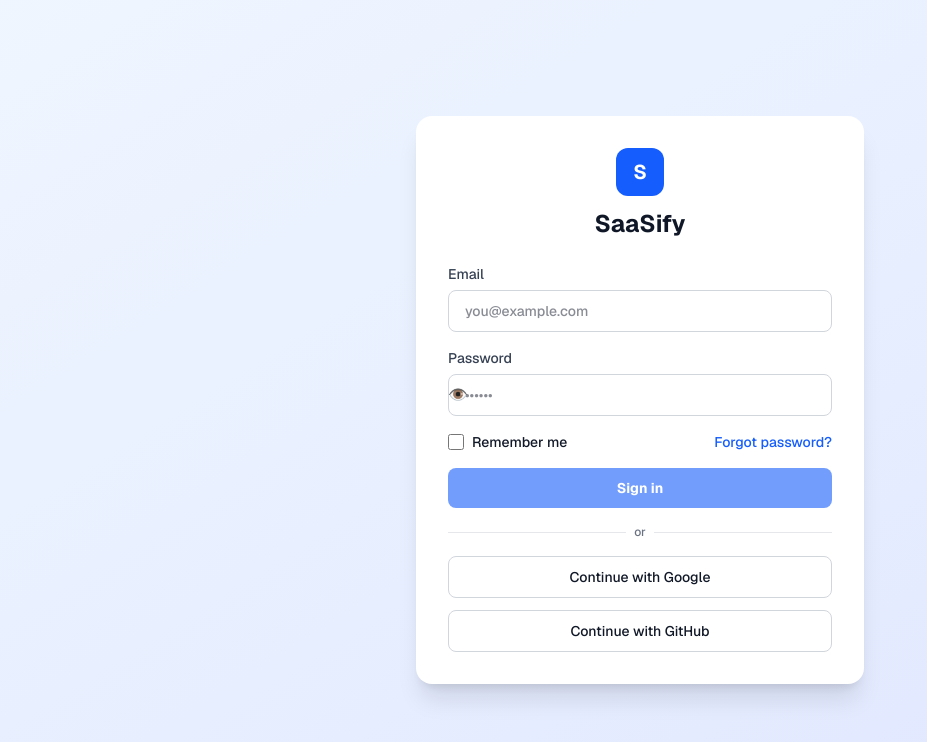
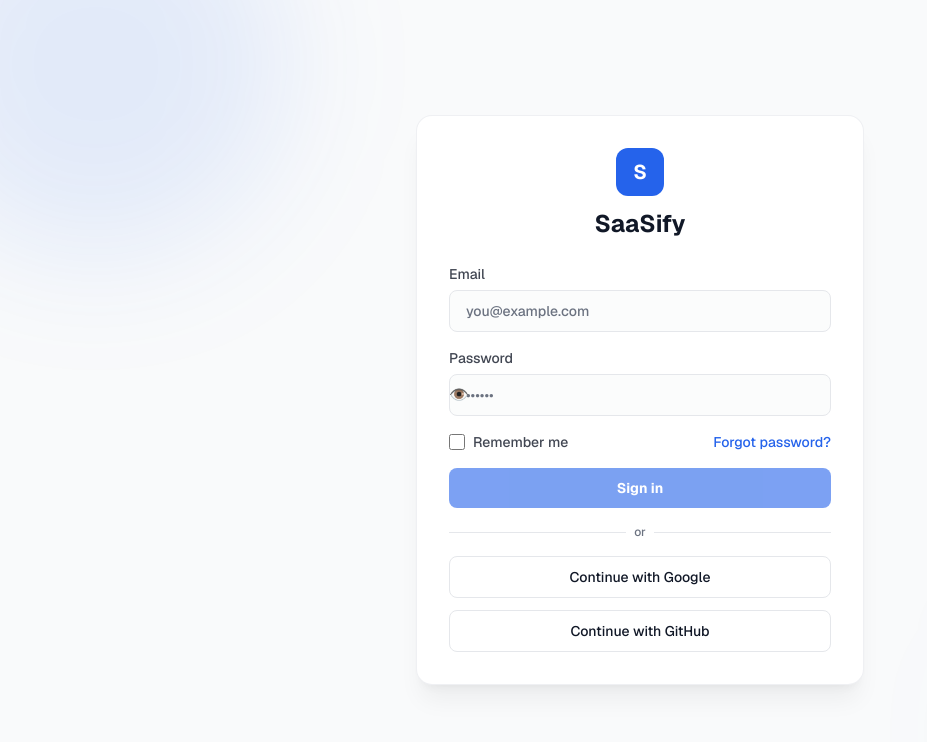
Before and after one commit to behzadPiri/saasify, a Next.js app: page /en/login in a window 1280 px wide. Shown: the top 742 px of the page, without its empty margins (0-927 px from the left). Built offline with nearby package versions, Linux system fonts and the light colour scheme.

Commit message:
feat(auth): add template.tsx for authentication route group

```diff
--- /dev/null
+++ b/src/app/[locale]/(auth)/template.tsx
@@ -0,0 +1,36 @@
+import {ReactNode} from "react";
+
+/**
+ * قالب گروه مسیر (auth)
+ *
+ * این فایل بین لایوت ریشه و صفحات احراز هویت رندر می‌شود. نکست با هر جابجایی
+ * بین صفحات این گروه (مثلاً /login و /register) یک key یکتا به قالب می‌دهد؛
+ * بنابراین کل زیردرخت از نو mount می‌شود و state فرم‌ها ریست می‌شود.
+ *
+ * ظاهر: یک پوسته‌ی مینیمال، تمام‌صفحه و وسط‌چین بدون سایدبار، هدر یا المان‌های
+ * داشبورد تا فرم ورود/ثبت‌نام در تمرکز کامل نمایش داده شود.
+ */
+export default function AuthTemplate({children}: Readonly<{children: ReactNode}>) {
+    return (
+        <div
+            className="relative isolate flex min-h-dvh w-full items-center justify-center overflow-hidden bg-background px-4 py-8 text-foreground sm:px-6 sm:py-12"
+        >
+            {/* هاله‌های تزئینی پس‌زمینه؛ در حالت کاهش انیمیشن نیز ثابت هستند */}
+            <div aria-hidden className="pointer-events-none absolute inset-0 -z-10 overflow-hidden">
+                <div
+                    className="absolute -top-32 -start-24 h-72 w-72 rounded-full bg-primary/10 blur-3xl sm:h-96 sm:w-96"/>
+                <div
+                    className="absolute -bottom-32 -end-24 h-72 w-72 rounded-full bg-primary/5 blur-3xl sm:h-96 sm:w-96"/>
+            </div>
+
+            {/*
+             * انیمیشن ورود نرم در هر بار mount شدن قالب اجرا می‌شود.
+             * از کی‌فریم slideUp موجود در globals.css استفاده می‌کند و برای
+             * کاربرانی که prefers-reduced-motion دارند غیرفعال می‌شود.
+             */}
+            <div className="w-full max-w-md motion-safe:animate-[slideUp_0.5s_ease-out] motion-reduce:animate-none">
+                {children}
+            </div>
+        </div>
+    );
+}
--- a/src/auth.ts
+++ b/src/auth.ts
@@ -35,7 +35,7 @@ export const sessionCookieName = `${
  * کاربران نمونه (Mock) برای احراز هویت
  */
 const MOCK_USERS = [
-    { id: "1", email: "admin@example.com", password: "123456", name: "Admin" },
+    { id: "1", email: "admin@gmail.com", password: "123456", name: "Admin" },
 ];
 
 /**
--- a/src/features/auth/Auth.tsx
+++ b/src/features/auth/Auth.tsx
@@ -11,13 +11,9 @@ import { LoginForm } from "./components/LoginForm";
 export function Auth() {
     const form = useLoginForm();
     return (
-        <div className="flex min-h-screen items-center justify-center bg-linear-to-br from-blue-50 to-indigo-100 p-4 dark:from-gray-900 dark:to-gray-800">
-            <div className="w-full max-w-md animate-[fadeIn_0.6s_ease-out]">
-                <AuthCard>
-                    <Branding />
-                    <LoginForm form={form} />
-                </AuthCard>
-            </div>
-        </div>
+        <AuthCard>
+            <Branding />
+            <LoginForm form={form} />
+        </AuthCard>
     );
 }
--- a/src/features/auth/components/AuthCard.tsx
+++ b/src/features/auth/components/AuthCard.tsx
@@ -11,7 +11,7 @@ interface AuthCardProps {
 
 export function AuthCard({ children }: AuthCardProps) {
     return (
-        <div className="animate-[slideUp_0.5s_ease-out] rounded-2xl bg-white p-8 shadow-xl dark:bg-gray-900">
+        <div className="rounded-2xl border border-border/60 bg-card p-6 text-foreground shadow-xl shadow-black/5 sm:p-8">
             {children}
         </div>
     );
--- a/src/features/auth/components/AuthInput.tsx
+++ b/src/features/auth/components/AuthInput.tsx
@@ -33,7 +33,7 @@ export const AuthInput = memo(function AuthInput({
     const inputType = showToggle ? (showPassword ? "text" : "password") : type;
     return (
         <div className="space-y-1.5">
-            <label className="block text-sm font-medium text-gray-700 dark:text-gray-200">
+            <label className="block text-sm font-medium text-foreground/80">
                 {label}
             </label>
             <div className="relative">
@@ -42,17 +42,17 @@ export const AuthInput = memo(function AuthInput({
                     value={value}
                     onChange={(e) => onChange(e.target.value)}
                     placeholder={placeholder}
-                    className={`w-full rounded-lg border px-4 py-2.5 text-sm outline-none transition-all duration-200 focus:ring-2 ${
+                    className={`w-full rounded-lg border bg-background/60 px-4 py-2.5 text-sm text-foreground outline-none transition-all duration-200 placeholder:text-muted-foreground focus:ring-2 ${
                         error
                             ? "border-red-500 focus:ring-red-300"
-                            : "border-gray-300 focus:border-blue-500 focus:ring-blue-200 dark:border-gray-600 dark:bg-gray-800 dark:text-white"
+                            : "border-border focus:border-primary focus:ring-primary/20"
                     }`}
                 />
                 {showToggle && (
                     <button
                         type="button"
                         onClick={onToggle}
-                        className="absolute inset-y-0 inset-e-3 flex items-center text-gray-500 hover:text-gray-700 dark:text-gray-400"
+                        className="absolute inset-y-0 inset-e-3 flex items-center text-muted-foreground transition-colors hover:text-foreground"
                         aria-label={t("togglePassword")}
                     >
                         {showPassword ? "🙈" : "👁️"}
--- a/src/features/auth/components/Branding.tsx
+++ b/src/features/auth/components/Branding.tsx
@@ -4,10 +4,10 @@
 export function Branding() {
     return (
         <div className="mb-6 text-center">
-            <div className="mx-auto mb-3 flex h-12 w-12 items-center justify-center rounded-xl bg-blue-600 text-white font-bold text-xl">
+            <div className="mx-auto mb-3 flex h-12 w-12 items-center justify-center rounded-xl bg-primary text-xl font-bold text-primary-foreground">
                 S
             </div>
-            <h1 className="text-2xl font-bold text-gray-900 dark:text-white">SaaSify</h1>
+            <h1 className="text-2xl font-bold text-foreground">SaaSify</h1>
         </div>
     );
 }
--- a/src/features/auth/components/LoginForm.tsx
+++ b/src/features/auth/components/LoginForm.tsx
@@ -54,36 +54,36 @@ export function LoginForm({ form }: LoginFormProps) {
                 onToggle={togglePassword}
             />
             <div className="flex items-center justify-between text-sm">
-                <label className="flex items-center gap-2">
+                <label className="flex items-center gap-2 text-foreground/80">
                     <input
                         type="checkbox"
                         checked={rememberMe}
                         onChange={toggleRememberMe}
-                        className="h-4 w-4 rounded border-gray-300"
+                        className="h-4 w-4 rounded border-border accent-primary"
                     />
                     {t("rememberMe")}
                 </label>
-                <a href="#" className="text-blue-600 hover:underline">
+                <a href="#" className="text-primary hover:underline">
                     {t("forgotPassword")}
                 </a>
             </div>
             <button
                 type="submit"
                 disabled={status === "loading" || !isFormValid}
-                className="flex w-full items-center justify-center gap-2 rounded-lg bg-blue-600 px-4 py-2.5 text-sm font-semibold text-white transition hover:bg-blue-700 disabled:opacity-60"
+                className="flex w-full items-center justify-center gap-2 rounded-lg bg-primary px-4 py-2.5 text-sm font-semibold text-primary-foreground transition hover:bg-primary/90 disabled:opacity-60"
             >
                 {status === "loading" && (
-                    <span className="h-4 w-4 animate-spin rounded-full border-2 border-white border-t-transparent" />
+                    <span className="h-4 w-4 animate-spin rounded-full border-2 border-primary-foreground border-t-transparent" />
                 )}
                 {t("login")}
             </button>
             <StatusMessage status={status} />
             <div className="relative my-4">
                 <div className="absolute inset-0 flex items-center">
-                    <div className="w-full border-t border-gray-200 dark:border-gray-700" />
+                    <div className="w-full border-t border-border" />
                 </div>
                 <div className="relative flex justify-center text-xs">
-                    <span className="bg-white px-2 text-gray-500 dark:bg-gray-900">{t("or")}</span>
+                    <span className="bg-card px-2 text-muted-foreground">{t("or")}</span>
                 </div>
             </div>
             <SocialAuth />
--- a/src/features/auth/components/SocialAuth.tsx
+++ b/src/features/auth/components/SocialAuth.tsx
@@ -11,13 +11,13 @@ export function SocialAuth() {
         <div className="space-y-3">
             <button
                 type="button"
-                className="flex w-full items-center justify-center gap-2 rounded-lg border border-gray-300 px-4 py-2.5 text-sm font-medium transition hover:bg-gray-50 dark:border-gray-600 dark:hover:bg-gray-800"
+                className="flex w-full items-center justify-center gap-2 rounded-lg border border-border px-4 py-2.5 text-sm font-medium text-foreground transition hover:bg-muted"
             >
                 {t("continueWithGoogle")}
             </button>
             <button
                 type="button"
-                className="flex w-full items-center justify-center gap-2 rounded-lg border border-gray-300 px-4 py-2.5 text-sm font-medium transition hover:bg-gray-50 dark:border-gray-600 dark:hover:bg-gray-800"
+                className="flex w-full items-center justify-center gap-2 rounded-lg border border-border px-4 py-2.5 text-sm font-medium text-foreground transition hover:bg-muted"
             >
                 {t("continueWithGithub")}
             </button>
--- a/src/features/auth/components/StatusMessage.tsx
+++ b/src/features/auth/components/StatusMessage.tsx
@@ -12,10 +12,10 @@ interface StatusMessageProps {
 export function StatusMessage({ status }: StatusMessageProps) {
     const t = useTranslations("Auth");
     if (status === "success") {
-        return <p className="text-center text-sm text-green-600">{t("loginSuccess")}</p>;
+        return <p className="text-center text-sm text-emerald-600">{t("loginSuccess")}</p>;
     }
     if (status === "error") {
-        return <p className="text-center text-sm text-red-600">{t("loginError")}</p>;
+        return <p className="text-center text-sm text-red-500">{t("loginError")}</p>;
     }
     return null;
 }
```
